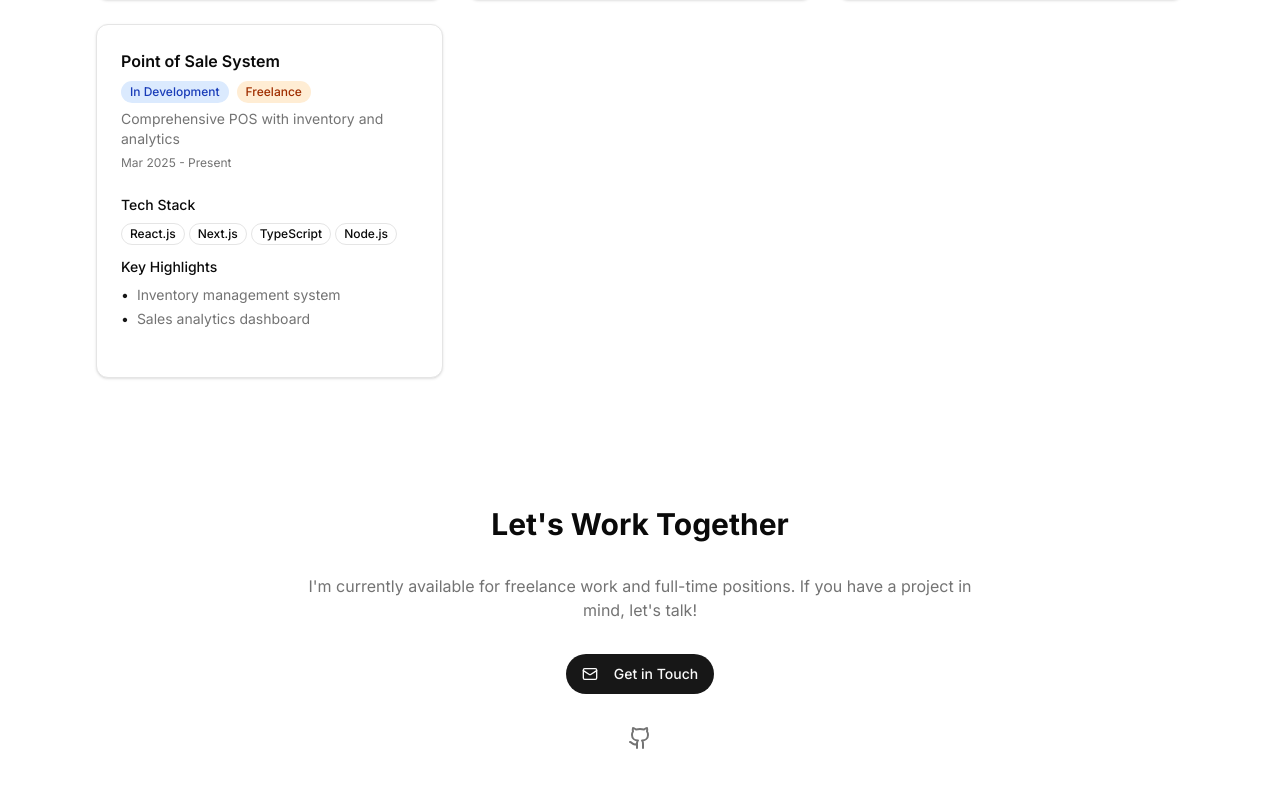
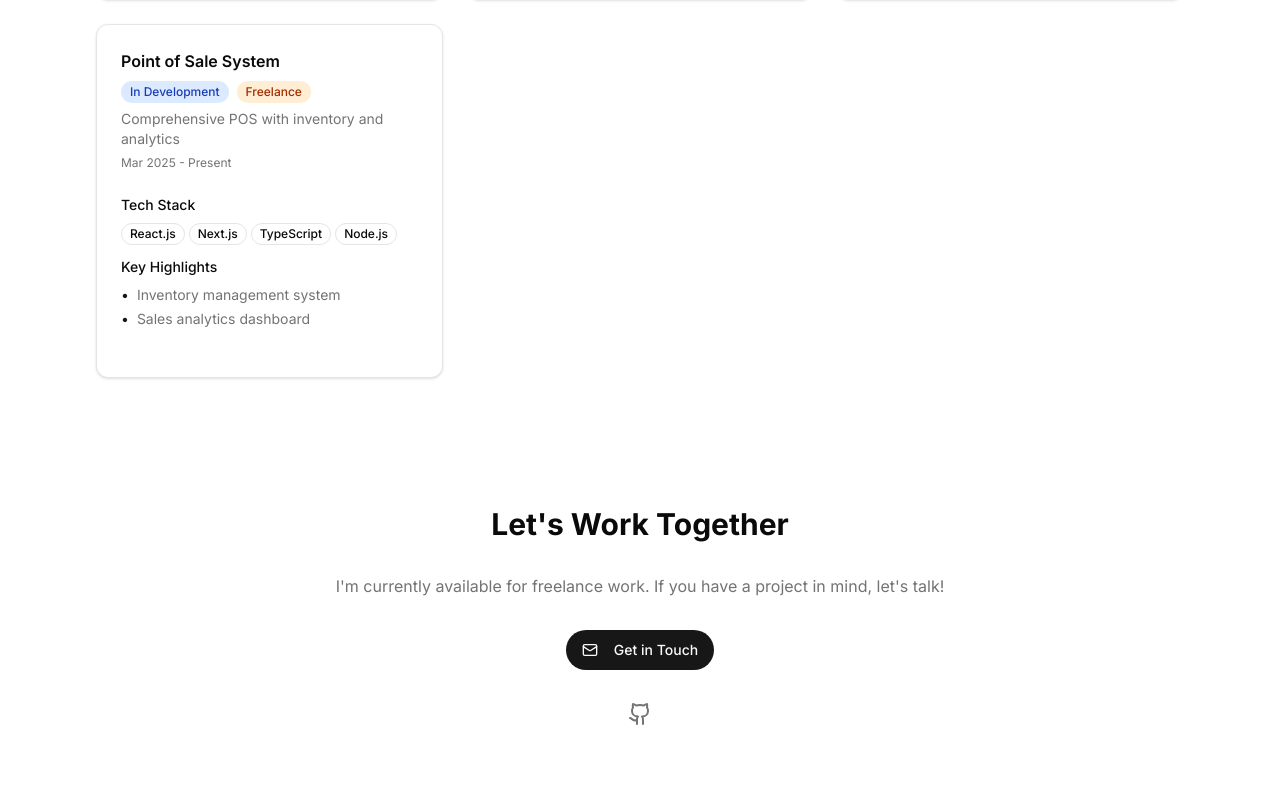
Before and after one commit to IrumiDesu7/irumi-station, a Next.js app: page / in a window 1280 px wide. Shown: the part 2948-3736 px from the top of the page. Built offline with nearby package versions, Linux system fonts and the light colour scheme.

Commit message:
fix: update contact email and refine availability message in contact section

```diff
--- a/components/contact-section.tsx
+++ b/components/contact-section.tsx
@@ -6,12 +6,12 @@ export default function ContactSection() {
     <section id='contact' className='py-16 text-center'>
       <h2 className='mb-8 text-3xl font-bold'>Let&apos;s Work Together</h2>
       <p className='text-muted-foreground mx-auto mb-8 max-w-2xl'>
-        I&apos;m currently available for freelance work and full-time positions.
-        If you have a project in mind, let&apos;s talk!
+        I&apos;m currently available for freelance work. If you have a project
+        in mind, let&apos;s talk!
       </p>
       <div className='flex flex-wrap justify-center gap-4'>
         <Button size='lg' asChild className='rounded-full'>
-          <a href='mailto:contact@example.com'>
+          <a href='mailto:ikalam89@gmail.com'>
             <Mail className='mr-2 h-4 w-4' />
             Get in Touch
           </a>
```
